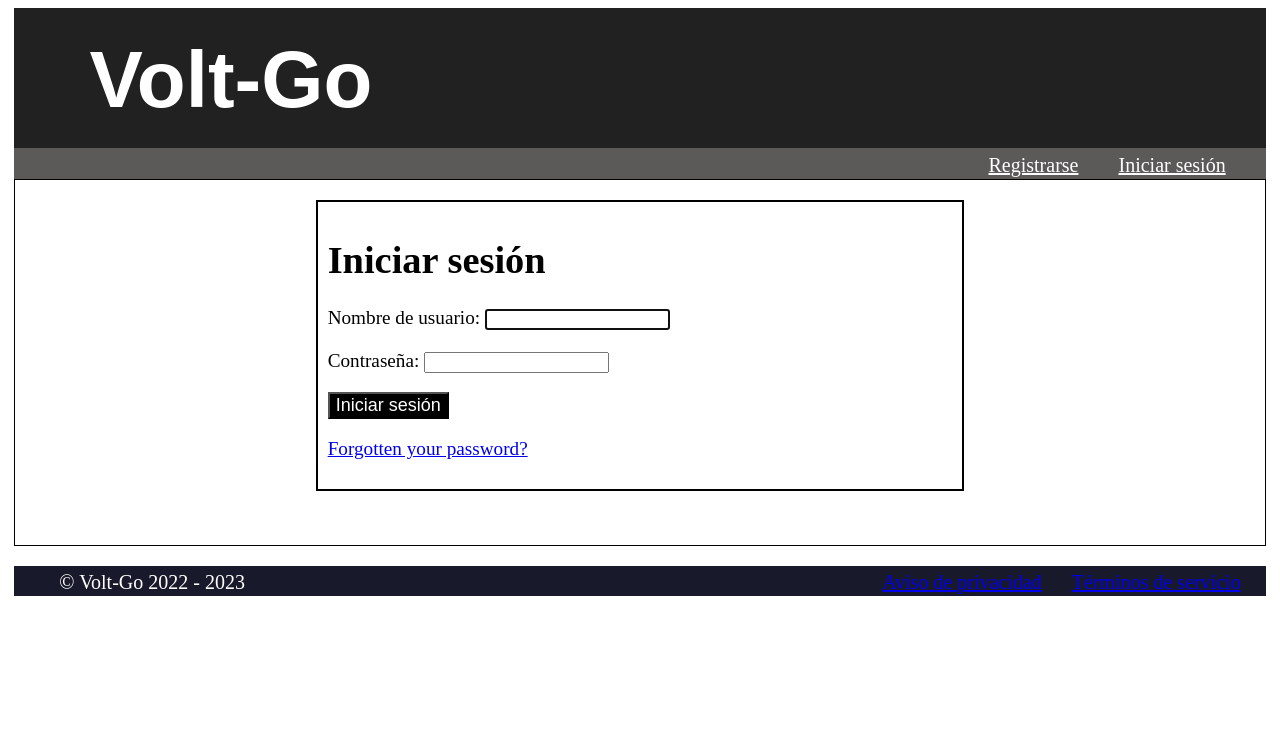
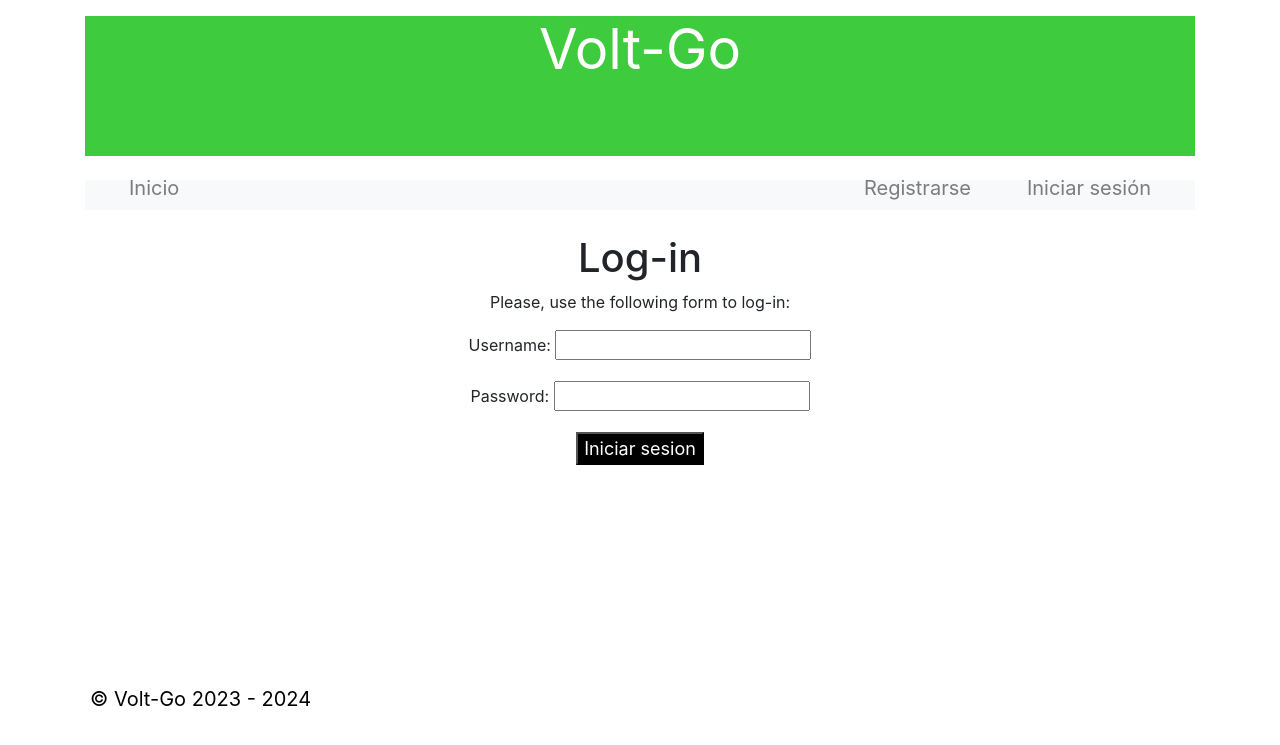
Before and after one commit to pgpi-2-06-l4/volt-go, a Django app: page /usuario/login in a window 1280 px wide. Shown: the top 745 px of the page. Run offline with Django 4.2, Linux system fonts and the light colour scheme; some libraries are stand-ins or nearby versions.

Commit message:
fix: Problema con las vistas de login
Existía un problema con las vistas definidas en el login y se ha solucionado

```diff
--- a/voltgo/usuario/static/css/style.css
+++ b/voltgo/usuario/static/css/style.css
@@ -1,3 +1,5 @@
+@import url(//fonts.googleapis.com/css?family=Nunito:400,700);
+
 body {
   background-color: white;
 }
@@ -8,7 +10,7 @@ body {
 }
 
 header {
-  background-color: rgb(34, 33, 33);
+  background-color: rgb(62, 204, 62);
   color: white;
   height: 140px;
   display: flex;
@@ -55,7 +57,7 @@ nav #botones_sesion {
 
 nav a:link,
 a:visited {
-  color: white;
+  color: black;
 }
 
 nav a:hover {
@@ -65,11 +67,9 @@ nav a:hover {
 #content {
   min-height: 365px;
   background-color: white;
-  border: 1px solid black;
 }
 
 footer {
-  background-color: rgb(25, 25, 44);
   color: white;
   font-size: 20px;
   height: 30px;
@@ -86,13 +86,13 @@ footer ul li {
   margin-right: 20px;
 }
 
-#boton{
+#boton {
   font-size: large;
   background-color: black;
   color: white;
 }
 
-#enlace{
+#enlace {
   color: blue;
 }
 
@@ -107,6 +107,7 @@ footer ul li {
 #vista_inicio {
   text-align: center;
 }
+
 #titulo_inicio {
   font-size: 50px;
   color: rgb(68, 102, 175);
@@ -136,7 +137,6 @@ footer ul li {
 }
 
 #atencion_cliente_form {
-  border: 2px solid black;
   max-height: 120px;
   max-width: 40%;
   margin-top: 20px;
@@ -148,7 +148,6 @@ footer ul li {
 }
 
 #atencion_cliente_list {
-  border: 2px solid black;
   min-width: 300px;
   margin-top: 20px;
   margin-left: 200px;
@@ -156,7 +155,6 @@ footer ul li {
 }
 
 #recomendacion {
-  border: 1px solid black;
   margin: 10px;
 }
 
@@ -169,7 +167,6 @@ footer ul li {
 }
 
 #product_detail {
-  border: 2px solid black;
   margin: auto;
   max-width: 50%;
   text-align: center;
@@ -193,15 +190,14 @@ footer ul li {
 }
 
 #item {
-  border: 2px solid black;
-  border-top: 20px solid rgb(63, 61, 61);
   max-width: fit-content;
   text-align: center;
   font-size: 20px;
   padding: 10px;
   margin-bottom: 20px;
 }
-#pedidos{
+
+#pedidos {
   text-align: center;
 }
 
@@ -211,7 +207,6 @@ footer ul li {
 #register,
 #reserva,
 #pedido {
-  border: 2px solid black;
   margin: auto;
   margin-top: 20px;
   margin-bottom: 20px;
@@ -221,46 +216,56 @@ footer ul li {
 }
 
 .order-form {
-  float:left;
+  float: left;
 }
 
 .order-info {
-  float:right;
-  width:300px;
-  background:#efefef;
-  padding:10px 20px;
-  color:#333;
-  border-bottom:4px solid #5993bb;
+  float: right;
+  width: 300px;
+  background: #ffffff;
+  padding: 10px 20px;
+  color: #333;
 }
 
 .order-info h3 {
-  color:#5993bb;
+  color: #5993bb;
 }
 
 .order-info ul li {
-  margin:0;
-  padding:0;
-  font-size:14px;
+  margin: 0;
+  padding: 0;
+  font-size: 14px;
 }
 
 .order-info p {
-  font-weight:bold;
-  float:right;
+  font-weight: bold;
+  float: right;
 }
 
 .order-info span {
-  float:right;
+  float: right;
 }
 
 /* braintree hosted fields */
 form div.field {
-  font-size:13px;
-  color:#666;
-  width:300px;
-  height:22px;
-  margin-bottom:10px;
-  padding:6px 12px;
-  border:0;
-  background:#efefef;
-  border-radius:4px;
+  font-size: 13px;
+  color: #666;
+  width: 300px;
+  height: 22px;
+  margin-bottom: 10px;
+  padding: 6px 12px;
+  background: #efefef;
 }
+
+
+a {
+  color: black;
+}
+
+a:hover {
+  color: blue;
+}
+
+a:visited {
+  color: black;
+}
--- a/voltgo/usuario/templates/account/login.html
+++ b/voltgo/usuario/templates/account/login.html
@@ -2,10 +2,14 @@
 {% block title %}Log-in{% endblock %}
 
 {% block content%}
-<h1>Log-in</h1>
-<p>Please, use the following form to log-in:</p>
-<form method="post">
-  {{ form.as_p }} {% csrf_token %}
-  <p><input id="boton" type="submit" value="Iniciar sesion" /></p>
-</form>
+<div class="text-center justify-content-center align-center">
+  <h1>Log-in</h1>
+  <p>Please, use the following form to log-in:</p>
+  <form method="post">
+    {% csrf_token %}
+    {{ form.as_p }}
+    <p><input id="boton" type="submit" value="Iniciar sesion" /></p>
+  </form>
+</div>
+
 {% endblock %}
--- a/voltgo/usuario/templates/account/register.html
+++ b/voltgo/usuario/templates/account/register.html
@@ -1,9 +1,11 @@
-{% extends "shop/layout.html" %} {% block content %}
+{% extends "base.html" %}
+{% block content %}
 <div id="register">
   <h1>Crea una cuenta</h1>
   <p>Usa el siguiente formulario:</p>
   <form method="post">
-    {% csrf_token %} {{ user_form.as_p }}
+    {% csrf_token %}
+    {{ user_form.as_p }}
     <button id="boton" type="submit" id="submit">Registrarse</button>
   </form>
 </div>
--- a/voltgo/usuario/templates/account/register_done.html
+++ b/voltgo/usuario/templates/account/register_done.html
@@ -1,4 +1,4 @@
-{% extends "shop/layout.html" %}
+{% extends "base.html" %}
 
 {% block title %}Welcome{% endblock %}
 
--- a/voltgo/usuario/templates/base.html
+++ b/voltgo/usuario/templates/base.html
@@ -1,45 +1,62 @@
 {% load static %}
 
 <!DOCTYPE html>
-<html lang="esp">
+<html lang="es">
 <head>
     <meta charset="UTF-8">
-    <title>Corto & Cambio</title>
-    <link rel="stylesheet" type="text/css" href="{% static 'css/style.css' %}/">
+    <meta name="viewport" content="width=device-width, initial-scale=1, shrink-to-fit=no">
+    <title>Volt-Go</title>
+    <link rel="stylesheet" href="https://stackpath.bootstrapcdn.com/bootstrap/4.3.1/css/bootstrap.min.css">
+    <link rel="stylesheet" type="text/css" href="{% static 'css/style.css' %}">
 </head>
 
 <body>
-  <div id="container">
-  <header>
-      <h1 id="titulo">Volt-Go</h1>
+    <div class="container">
+        <header class="mt-3 mb-4 text-center justify-content-center align-center">
+            <h1 class="display-4"><strong>Volt-Go</strong></h1>
         </header>
-    <nav>
-      <ul>
-        <div id="botones_funcion">
 
-        </div>
-        <div id="botones_sesion">
+        <nav class="navbar navbar-expand-lg navbar-light bg-light mb-4">
+            <ul class="navbar-nav mr-auto">
+                <li class="nav-item"><a class="nav-link" href="http://localhost:8000/usuario/login">Inicio</a></li>
+            </ul>
+            <ul class="navbar-nav">
                 {% if request.user.is_authenticated %}
-              <li>Hola, {{ request.user.first_name }}</li>
-              <li><a href="{% url "logout" %}">Logout</a></li>
+                    <li class="nav-item">
+                        <span class="navbar-text mr-3">Hola, {{ request.user.first_name }}</span>
+                    </li>
+                    <li class="nav-item">
+                        <a class="nav-link" href="http://localhost:8000/usuario/logout">Logout</a>
+                    </li>
                 {% else %}
-              <li><a href="{% url 'register' %}">Registrarse</a></li>
-              <li><a href="{% url 'login' %}">Iniciar sesión</a></li>
+                    <li class="nav-item">
+                        <a class="nav-link" href="http://localhost:8000/usuario/register">Registrarse</a>
+                    </li>
+                    <li class="nav-item">
+                        <a class="nav-link" href="http://localhost:8000/usuario/login">Iniciar sesión</a>
+                    </li>
                 {% endif %}
-        </div>
             </ul>
         </nav>
+
+
         <div id="content">
             {% block content %}
             {% endblock content %}
         </div>
+    </div>
+
+    <footer class="footer mt-5 py-3">
+        <div class="container">
+            <ul class="list-unstyled text-center">
+                <li style="color: black;">&copy; Volt-Go 2023 - 2024</li>
+            </ul>
+        </div>
+    </footer>
+
+    <!-- Agrega la referencia a Bootstrap JS y jQuery al final del cuerpo para mejorar la carga -->
+    <script src="https://code.jquery.com/jquery-3.3.1.slim.min.js"></script>
+    <script src="https://cdnjs.cloudflare.com/ajax/libs/popper.js/1.14.7/umd/popper.min.js"></script>
+    <script src="https://stackpath.bootstrapcdn.com/bootstrap/4.3.1/js/bootstrap.min.js"></script>
 </body>
-    <footer>
-        <ul>
-          <li>&copy; Corto & Cambio 2022 - 2023</li>
-          <li id="terminos"><a target="blank" href="{% static 'terminos_de_servicio.pdf' %}">Términos de servicio</a></li>
-          <li id="terminos"><a target="blank" href="{% static 'aviso_de_privacidad.pdf' %}">Aviso de privacidad</a></li>
-        </ul>
-    </footer>
-  </div>
 </html>
--- a/voltgo/usuario/templates/registration/login.html
+++ /dev/null
@@ -1,63 +0,0 @@
-{% load static %}
-
-<!DOCTYPE html>
-<html lang="esp">
-  <head>
-    <meta charset="UTF-8">
-    <title>Volt-Go</title>
-    <link rel="stylesheet" type="text/css" href="{% static 'css/style.css' %}">
-</head>
-
-<body>
-  <div id="container">
-  <header>
-      <h1 id="titulo">Volt-Go</h1>
-  </header>
-    <nav>
-      <ul>
-        <div id="botones_funcion">
-
-        </div>
-        <div id="botones_sesion">
-            {% if request.user.is_authenticated %}
-              <li>Hola, {{ request.user.first_name }}</li>
-              <li><a href="{% url "logout" %}">Logout</a></li>
-            {% else %}
-              <li><a href="{% url 'register' %}">Registrarse</a></li>
-              <li><a href="{% url 'login' %}">Iniciar sesión</a></li>
-            {% endif %}
-        </div>
-          </ul>
-    </nav>
-      <div id="content">
-        {% block content %}
-		<div id="login">
-			<h1>Iniciar sesión</h1>
-			 {% if form.errors %}
-				 <p>
-					Tu ususario y contraseña no concuerdan.
-					Inténtalo de nuevo.
-				 </p>
-			 {% endif %}
-			 <div class="login-form">
-				 <form action="{% url 'login' %}" method="post">
-					 {{ form.as_p }}
-					 {% csrf_token %}
-					 <input type="hidden" name="next" value="{{ next }}" />
-					 <p><input id="boton" type="submit" value="Iniciar sesión"></p>
-				 </form>
-				<p><a href="{% url "password_reset" %}">Forgotten your password?</a></p>
-			 </div>
-		</div>
-        {% endblock content %}
-      </div>
-    </body>
-    <footer>
-        <ul>
-          <li>&copy; Volt-Go 2022 - 2023</li>
-          <li id="terminos"><a target="blank" href="{% static 'terminos_de_servicio.pdf' %}">Términos de servicio</a></li>
-          <li id="terminos"><a target="blank" href="{% static 'aviso_de_privacidad.pdf' %}">Aviso de privacidad</a></li>
-        </ul>
-    </footer>
-  </div>
-</html>
--- a/voltgo/usuario/templates/registration/password_reset_email.html
+++ /dev/null
@@ -1,4 +0,0 @@
-Someone asked for password reset for email {{ email }}. Follow the
-link below:
-{{ protocol }}://{{ domain }}{% url "password_reset_confirm" uidb64=uid token=token %}
-Your username, in case you've forgotten: {{ user.get_username }}
--- a/voltgo/usuario/urls.py
+++ b/voltgo/usuario/urls.py
@@ -3,31 +3,30 @@ from django.contrib.auth import views as auth_views
 from . import views
 
 urlpatterns = [
-    # post views
-    # path('login/', auth_views.LoginView.as_view(), name='login'),
-    path('login', auth_views.LoginView.as_view(success_url='usuario/dashboard/'), name='login'),
-    path('logout/', auth_views.LogoutView.as_view(), name='logout'),
-    path('dashboard/', views.dashboard, name='dashboard'),
-    path('password_change/',
+    path('login', views.user_login, name='login'),
+    path('logout', auth_views.LogoutView.as_view(), name='logout'),
+    path('dashboard', views.dashboard, name='dashboard'),
+    path('register', views.register, name='register'),
+    # path('edit', views.edit, name='edit'),
+    path('', include('django.contrib.auth.urls')),
+
+    path('password_change',
          auth_views.PasswordChangeView.as_view(),
          name='password_change'),
-    path('password_change/done/',
+    path('password_change/done',
          auth_views.PasswordChangeDoneView.as_view(),
          name='password_change_done'),
     # reset password urls
-    path('password_reset/',
-        auth_views.PasswordResetView.as_view(),
-        name='password_reset'),
-    path('password_reset/done/',
-        auth_views.PasswordResetDoneView.as_view(),
-        name='password_reset_done'),
-    path('reset/<uidb64>/<token>/',
-        auth_views.PasswordResetConfirmView.as_view(),
-        name='password_reset_confirm'),
-    path('reset/done/',
-        auth_views.PasswordResetCompleteView.as_view(),
-        name='password_reset_complete'),
-    path('register/', views.register, name='register'),
-    path('edit/', views.edit, name='edit'),
-    path('', include('django.contrib.auth.urls')),
+    path('password_reset',
+         auth_views.PasswordResetView.as_view(),
+         name='password_reset'),
+    path('password_reset/done',
+         auth_views.PasswordResetDoneView.as_view(),
+         name='password_reset_done'),
+    path('reset/<uidb64>/<token>',
+         auth_views.PasswordResetConfirmView.as_view(),
+         name='password_reset_confirm'),
+    path('reset/done',
+         auth_views.PasswordResetCompleteView.as_view(),
+         name='password_reset_complete'),
 ]
--- a/voltgo/usuario/views.py
+++ b/voltgo/usuario/views.py
@@ -1,5 +1,6 @@
-from django.http import HttpResponse
-from django.shortcuts import render, redirect
+from django.http import HttpResponse, HttpResponseRedirect
+from django.urls import reverse
+from django.shortcuts import render
 from django.contrib.auth import authenticate, login
 from django.contrib.auth.decorators import login_required
 from .models import Usuario
@@ -19,7 +20,10 @@
             if user is not None:
                 if user.is_active:
                     login(request, user)
-                    return redirect('usuario:dashboard')
+                    print('login')
+                    dashboard_url = reverse('dashboard')
+                    print(dashboard_url)
+                    return HttpResponseRedirect(dashboard_url)
                 else:
                     return HttpResponse('Disabled account')
             else:
@@ -31,6 +35,7 @@
 @login_required
 def dashboard(request):
     return render(request,
+
                   'account/dashboard.html',
                   {'section': 'dashboard'})
 
@@ -38,14 +43,10 @@
     if request.method == 'POST':
         user_form = UserRegistrationForm(request.POST)
         if user_form.is_valid():
-            # Create a new user object but avoid saving it yet
             new_user = user_form.save(commit=False)
-            # Set the chosen password
             new_user.set_password(
                 user_form.cleaned_data['password'])
-            # Save the User object
             new_user.save()
-            # Create the user profile
             Usuario.objects.create(user=new_user)
             return render(request,
                           'account/register_done.html',
@@ -54,26 +55,24 @@
         user_form = UserRegistrationForm()
     return render(request, 'account/register.html', {'user_form': user_form})
 
-@login_required
-def edit(request):
-    if request.method == 'POST':
-        user_form = UserEditForm(instance=request.user,
-                                 data=request.POST)
-        profile_form = ProfileEditForm(
-            instance=request.user.profile,
-            data=request.POST,
-            files=request.FILES)
-        if user_form.is_valid() and profile_form.is_valid():
-            user_form.save()
-            profile_form.save()
-            messages.success(request, 'Profile updated '\
-                             'successfully')
-        else:
-            messages.error(request, 'Error updating your profile')
-
-    else:
-        user_form = UserEditForm(instance=request.user)
-        profile_form = ProfileEditForm(
-            instance=request.user.profile)
-    return render(request, 'account/edit.html', {'user_form': user_form,
-                                                 'profile_form': profile_form})
+# @login_required
+# def edit(request):
+#     if request.method == 'POST':
+#         user_form = UserEditForm(instance=request.user.usuario,
+#                                  data=request.POST)
+#         profile_form = ProfileEditForm(
+#             instance=request.user.usuario,
+#             data=request.POST,
+#             files=request.FILES)
+#         if user_form.is_valid() and profile_form.is_valid():
+#             user_form.save()
+#             profile_form.save()
+#             messages.success(request, 'Profile updated successfully')
+#         else:
+#             messages.error(request, 'Error updating your profile')
+#     else:
+#         user_form = UserEditForm(instance=request.user.usuario)
+#         profile_form = ProfileEditForm(
+#             instance=request.user.usuario)
+#     return render(request, 'account/edit.html', {'user_form': user_form,
+#                                                  'profile_form': profile_form})
--- a/voltgo/voltgo/settings.py
+++ b/voltgo/voltgo/settings.py
@@ -121,3 +121,5 @@ STATIC_URL = 'static/'
 # https://docs.djangoproject.com/en/4.2/ref/settings/#default-auto-field
 
 DEFAULT_AUTO_FIELD = 'django.db.models.BigAutoField'
+
+APPEND_SLASH = False
```
Also changed, not shown: voltgo/usuario/templates/account/dashboard.html (+7 -4 lines), voltgo/usuario/templates/registration/logged_out.html (deleted, +0 -11 lines), voltgo/usuario/templates/registration/password_change_done.html (deleted, +0 -8 lines), voltgo/usuario/templates/registration/password_change_form.html (deleted, +0 -13 lines), voltgo/usuario/templates/registration/password_reset_complete.html (deleted, +0 -9 lines), voltgo/usuario/templates/registration/password_reset_confirm.html (deleted, +0 -18 lines), voltgo/usuario/templates/registration/password_reset_done.html (deleted, +0 -10 lines), voltgo/usuario/templates/registration/password_reset_form.html (deleted, +0 -13 lines). Lines whose indentation alone changed are shown as unchanged.
